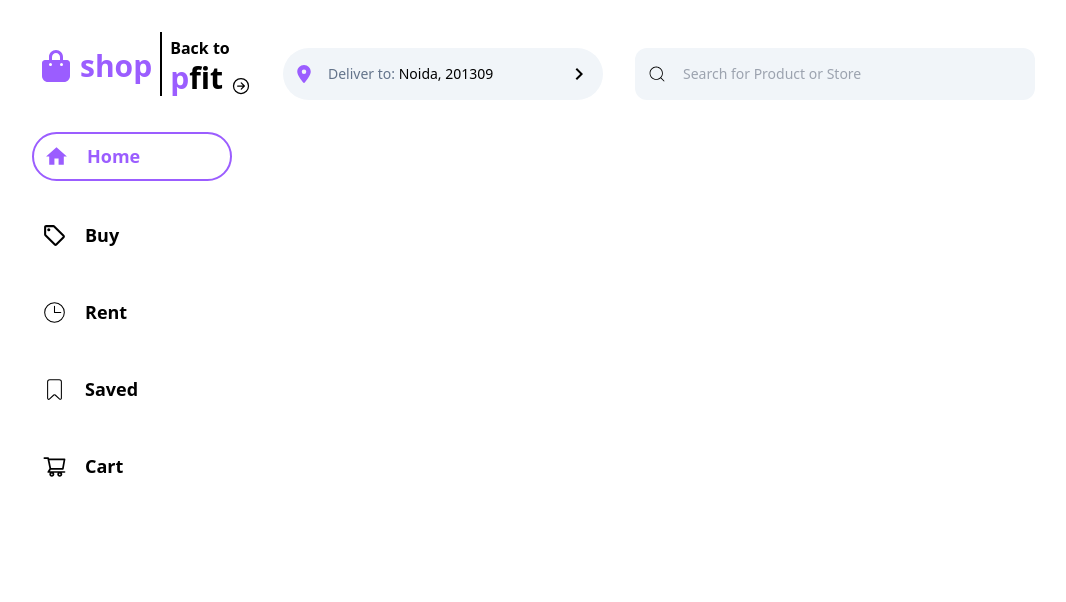
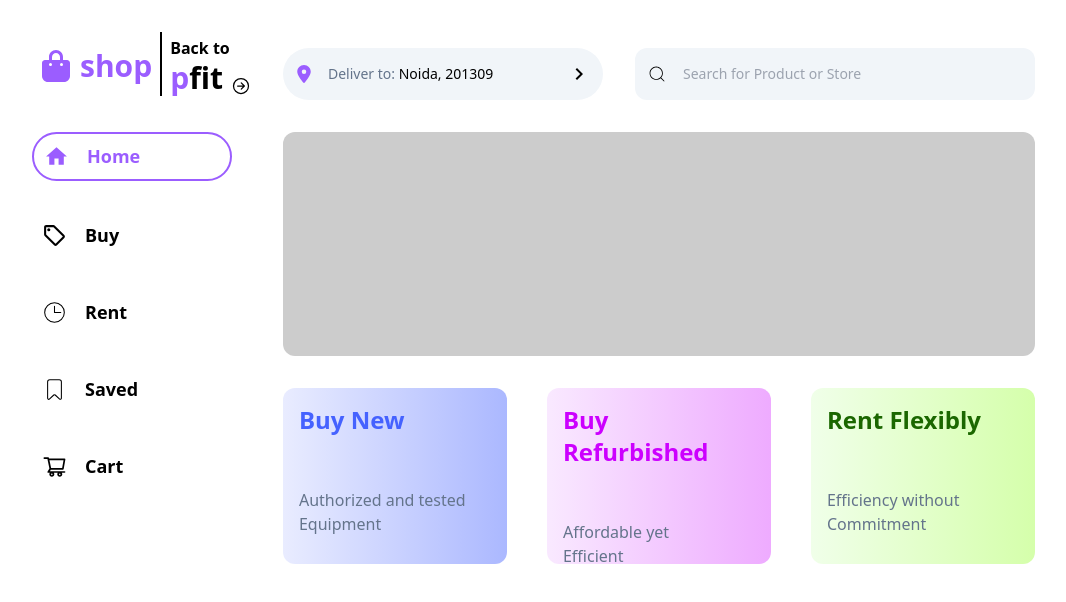
Before and after one commit to meabhiarya1/-Frontend-Developer-Intern-Assignment, a React (Vite) app: page / in a window 1280 px wide. Shown: the top 602 px of the page, without its empty margins (0-1066 px from the left). Built offline with nearby package versions, Linux system fonts and the light colour scheme.

Commit message:
Buy new , refurbished, flexibly completed

```diff
--- a/src/App.jsx
+++ b/src/App.jsx
@@ -121,14 +121,27 @@ function App() {
 
           {/* grey box */}
           <div>
-            <div className="bg-slate-200 w-full h-full"></div>
+            <div className="bg-[#CCCCCC] w-full h-56 border-black mt-8 rounded-xl"></div>
           </div>
 
           {/* new , refurbished, flexibly */}
-          <div>
-            <div></div>
-            <div></div>
-            <div></div>
+          <div className="flex mt-8 ">
+            <div className="bg-gradient-to-r from-[#E9ECFF] to-[#ABB8FF] rounded-xl w-56 h-44 ">
+              <div className="text-[#4562FF] font-bold text-2xl p-4 rounded-xl">Buy New</div>
+              <div className="text-slate-500 p-4 font-medium mt-5">Authorized and tested Equipment</div>
+            </div>
+
+            <div className="bg-gradient-to-r from-[#F9E9FF] to-[#EEABFF] rounded-xl w-56 h-44 ml-10">
+              <div className="text-[#CC00FF] p-4 font-bold text-2xl">Buy Refurbished</div>
+              <div className="text-slate-500 p-4 font-medium mt-5 text-base w-40">
+                Affordable yet Efficient
+              </div>
+            </div>
+
+            <div className="bg-gradient-to-r from-[#F0FFE9] to-[#D5FFAB] rounded-xl w-56 h-44 ml-10">
+              <div className="text-[#1B6700] p-4 font-bold text-2xl">Rent Flexibly</div>
+              <div className="text-slate-500 p-4 font-medium mt-5 text-base w-48">Efficiency without Commitment</div>
+            </div>
           </div>
 
           {/* category */}
```
